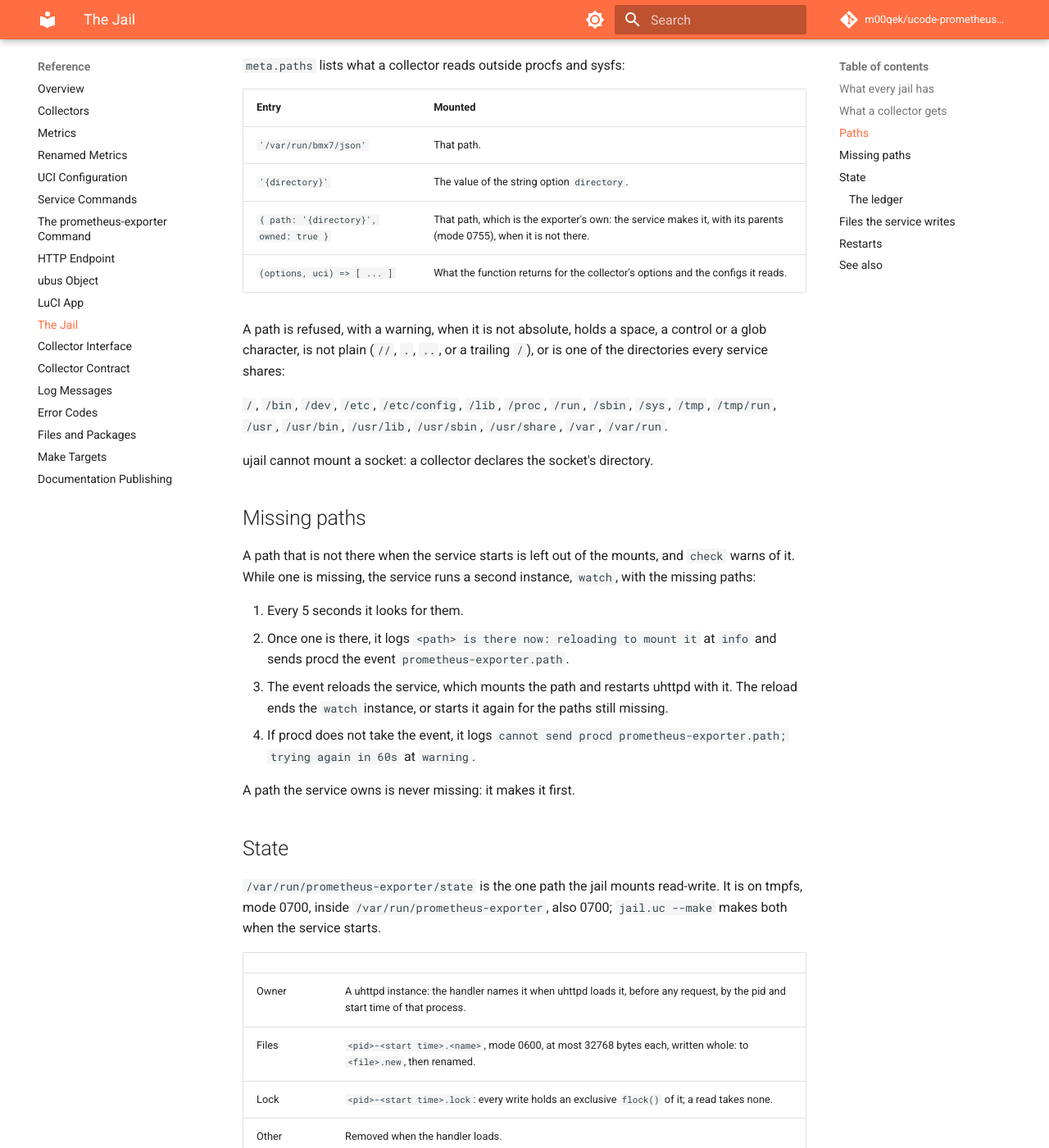
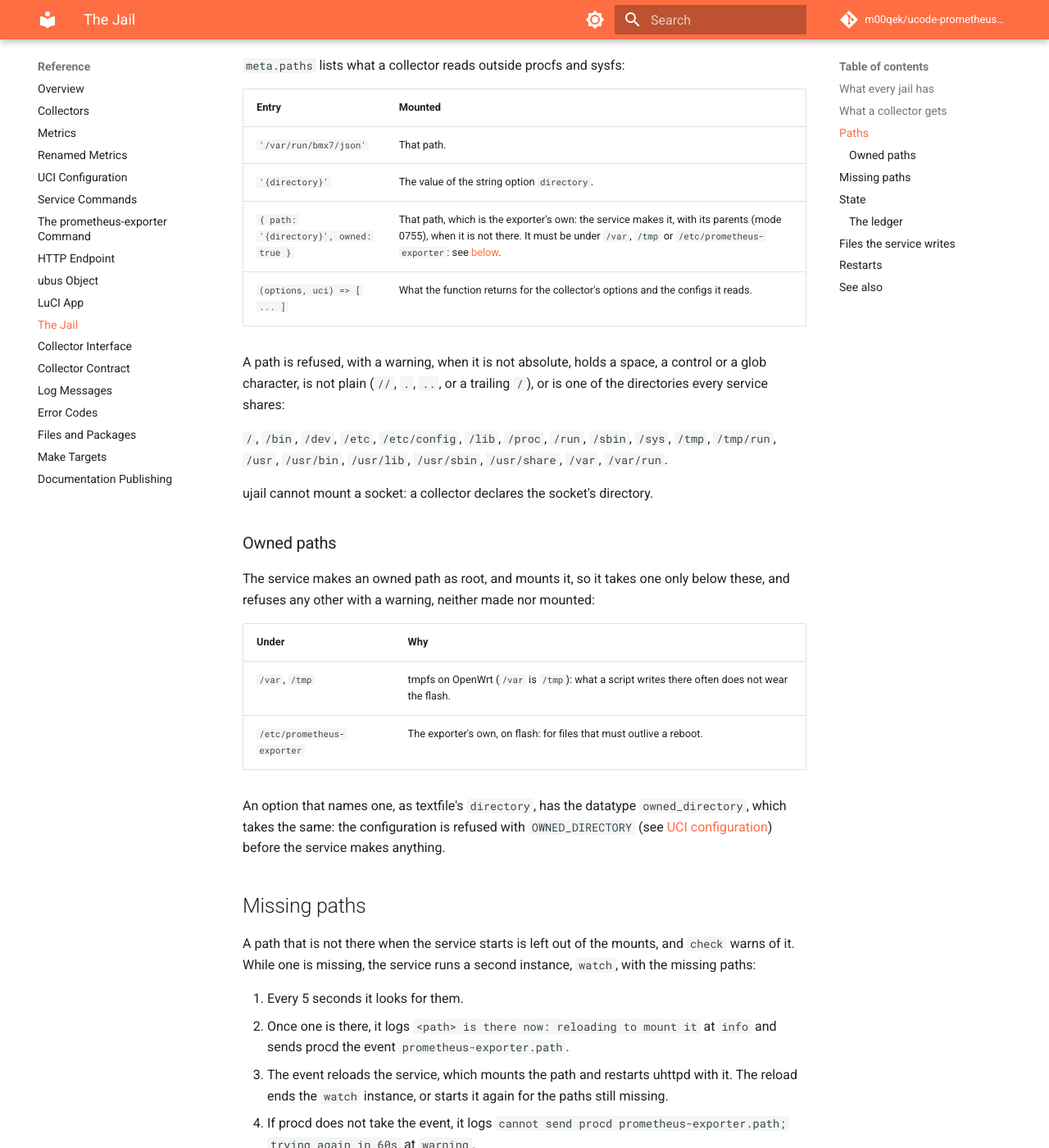
Before and after one commit to m00qek/ucode-prometheus-exporter, an MkDocs documentation site: the page built from docs/reference/jail.md, in a window 1280 px wide and 1400 px high, scrolled down 1808 px. Shown: the whole window at 82% size. Built offline with MkDocs 1.6.1 and Material for MkDocs 9.7.7, drawn with Linux system fonts in a browser that asks for light colours; comment, search, counter and statistics services are not loaded.

Commit message:
Make and mount textfile's directory under /var, /tmp or /etc/prometheus-exporter alone
The service makes an owned path as root and mounts it in its jail, and
refused only a short denylist of shared directories. An allowlist
replaces it for owned paths, in the jail and as the datatype
owned_directory, which validate answers with OWNED_DIRECTORY.

```diff
--- a/docs/reference/jail.md
+++ b/docs/reference/jail.md
@@ -42,7 +42,7 @@ A disabled collector gets nothing. Nothing of `/etc/config` is there but the con
 | :--- | :--- |
 | `'/var/run/bmx7/json'` | That path. |
 | `'{directory}'` | The value of the string option `directory`. |
-| `{ path: '{directory}', owned: true }` | That path, which is the exporter's own: the service makes it, with its parents (mode 0755), when it is not there. |
+| `{ path: '{directory}', owned: true }` | That path, which is the exporter's own: the service makes it, with its parents (mode 0755), when it is not there. It must be under `/var`, `/tmp` or `/etc/prometheus-exporter`: see [below](#owned-paths). |
 | `(options, uci) => [ ... ]` | What the function returns for the collector's options and the configs it reads. |
 
 A path is refused, with a warning, when it is not absolute, holds a space, a control or a glob character, is not plain (`//`, `.`, `..`, or a trailing `/`), or is one of the directories every service shares:
@@ -50,6 +50,17 @@ A path is refused, with a warning, when it is not absolute, holds a space, a con
 `/`, `/bin`, `/dev`, `/etc`, `/etc/config`, `/lib`, `/proc`, `/run`, `/sbin`, `/sys`, `/tmp`, `/tmp/run`, `/usr`, `/usr/bin`, `/usr/lib`, `/usr/sbin`, `/usr/share`, `/var`, `/var/run`.
 
 ujail cannot mount a socket: a collector declares the socket's directory.
+
+### Owned paths {#owned-paths}
+
+The service makes an owned path as root, and mounts it, so it takes one only below these, and refuses any other with a warning, neither made nor mounted:
+
+| Under | Why |
+| :--- | :--- |
+| `/var`, `/tmp` | tmpfs on OpenWrt (`/var` is `/tmp`): what a script writes there often does not wear the flash. |
+| `/etc/prometheus-exporter` | The exporter's own, on flash: for files that must outlive a reboot. |
+
+An option that names one, as textfile's `directory`, has the datatype `owned_directory`, which takes the same: the configuration is refused with `OWNED_DIRECTORY` (see [UCI configuration](uci-config.md#problems)) before the service makes anything.
 
 ## Missing paths
 
```
Also changed, not shown: CHANGELOG.md (+1 -0 lines), docs/explanation/security.md (+2 -0 lines), docs/how-to/textfile.md (+1 -1 lines), docs/reference/collector-interface.md (+1 -1 lines), docs/reference/collectors.md (+1 -1 lines), docs/reference/uci-config.md (+2 -1 lines), 13 other files.
